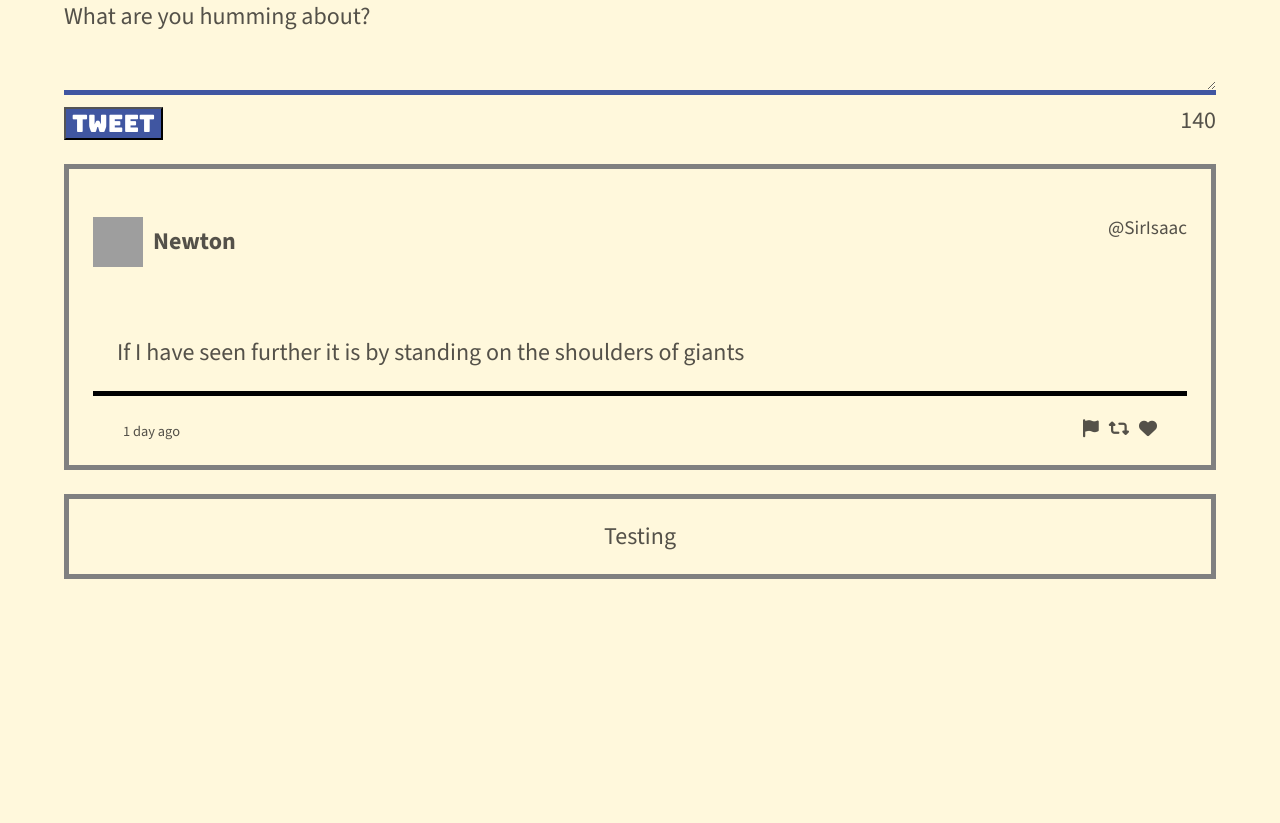
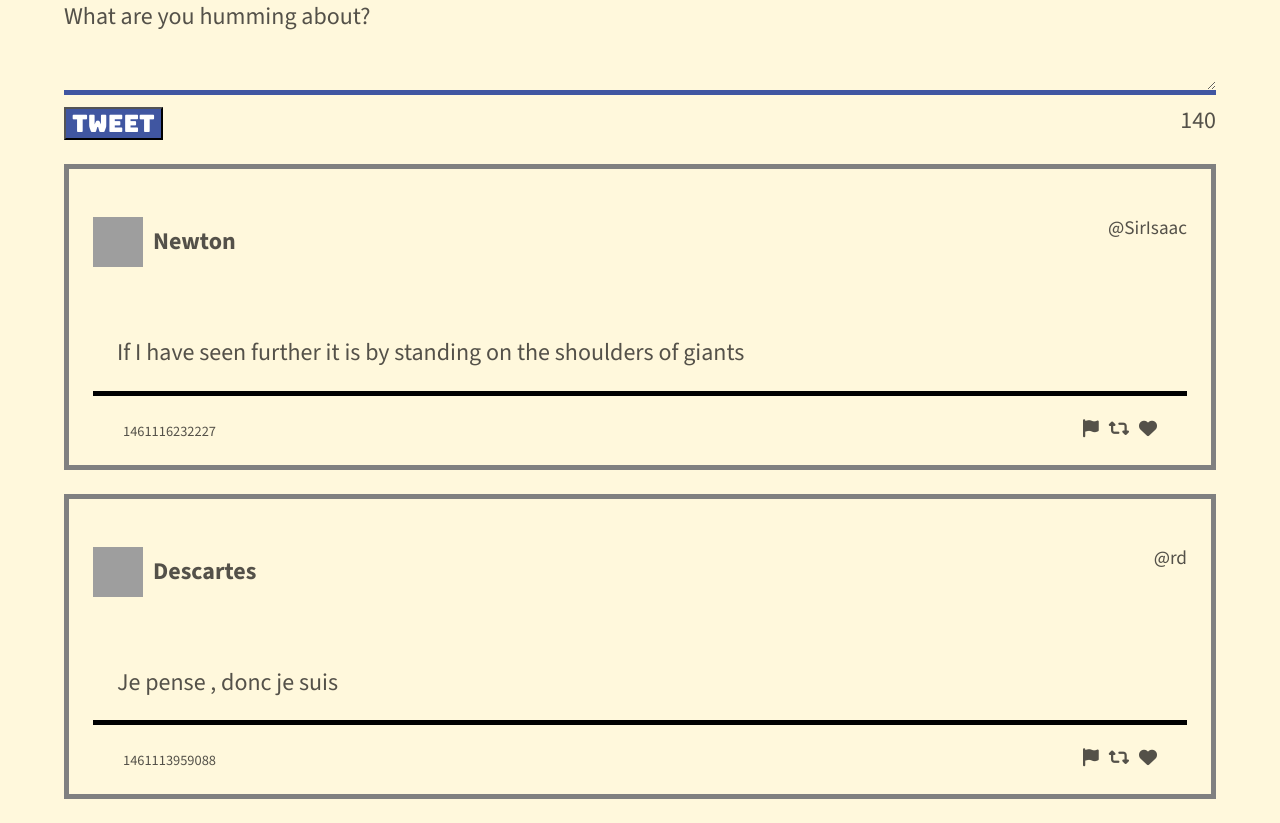
Before and after one commit to alecfaustino/tweeter, a plain HTML site: page public/index.html in a window 1280 px wide. Shown: the part 603-1426 px from the top of the page. Before the commit the page ends 1206 px from the top, so only its background shows below. Drawn offline with nearby package versions, Linux system fonts and the light colour scheme; grey boxes are pictures that could not be loaded.

Commit message:
dynamically rendering html with createTweetElement and renderTweet function

```diff
--- a/public/index.html
+++ b/public/index.html
@@ -83,27 +83,7 @@
 
     <!-- tweets container-->
     <section id="tweets-container">
-      <article class="tweet">
-        <header>
-          <div class="person-info">
-          <img src="https://i.imgur.com/73hZDYK.png">
-          <strong>Newton</strong>
-          </div>
-          <small>@SirIsaac</small>
-        </header>
-
-        <p>If I have seen further it is by standing on the shoulders of giants</p>
-        <footer>
-          <div class="post-date">
-            <small>1 day ago</small>
-          </div>
-          <div class="tweet-icons">
-            <i class="fa-solid fa-flag"></i>
-            <i class="fa-solid fa-retweet"></i>
-            <i class="fa-solid fa-heart"></i>
-          </div>
-        </footer>
-      </article>
+      <!-- content being dynamically added by public/scripts/client.js -->
     </section>
 
   </main>
--- a/public/scripts/client.js
+++ b/public/scripts/client.js
@@ -20,13 +20,69 @@ $(document).ready(function() {
     "created_at": 1461116232227
   }
 
+  // Fake data taken from initial-tweets.json
+const data = [
+  {
+    "user": {
+      "name": "Newton",
+      "avatars": "https://i.imgur.com/73hZDYK.png"
+      ,
+      "handle": "@SirIsaac"
+    },
+    "content": {
+      "text": "If I have seen further it is by standing on the shoulders of giants"
+    },
+    "created_at": 1461116232227
+  },
+  {
+    "user": {
+      "name": "Descartes",
+      "avatars": "https://i.imgur.com/nlhLi3I.png",
+      "handle": "@rd" },
+    "content": {
+      "text": "Je pense , donc je suis"
+    },
+    "created_at": 1461113959088
+  }
+]
+
   const createTweetElement = function(tweetObj) {
 
-    return $(`<article class="tweet">Testing</article>`);
+    return $(`
+      <article class="tweet">
+        <header>
+          <div class="person-info">
+          <img src=${tweetObj.user.avatars}>
+          <strong>${tweetObj.user.name}</strong>
+          </div>
+          <small>${tweetObj.user.handle}</small>
+        </header>
+
+      <p>${tweetObj.content.text}</p>
+      <footer>
+        <div class="post-date">
+          <small>${tweetObj.created_at}</small>
+        </div>
+        <div class="tweet-icons">
+          <i class="fa-solid fa-flag"></i>
+          <i class="fa-solid fa-retweet"></i>
+          <i class="fa-solid fa-heart"></i>
+        </div>
+      </footer>
+    </article>
+
+      `);
   }
 
-  const $tweet = createTweetElement(tweetData);
 
-  console.log($tweet); // to see what it looks like
-  $('#tweets-container').append($tweet); // to add it to the page so we can make sure it's got all the right elements, classes, etc.
+  const renderTweets = function(tweetArr) {
+    for (const tweet of tweetArr) {
+      const $tweet = createTweetElement(tweet);
+      createTweetElement(tweet);
+      $('#tweets-container').append($tweet);
+    }
+
+  }
+
+  renderTweets(data);
 });
```
